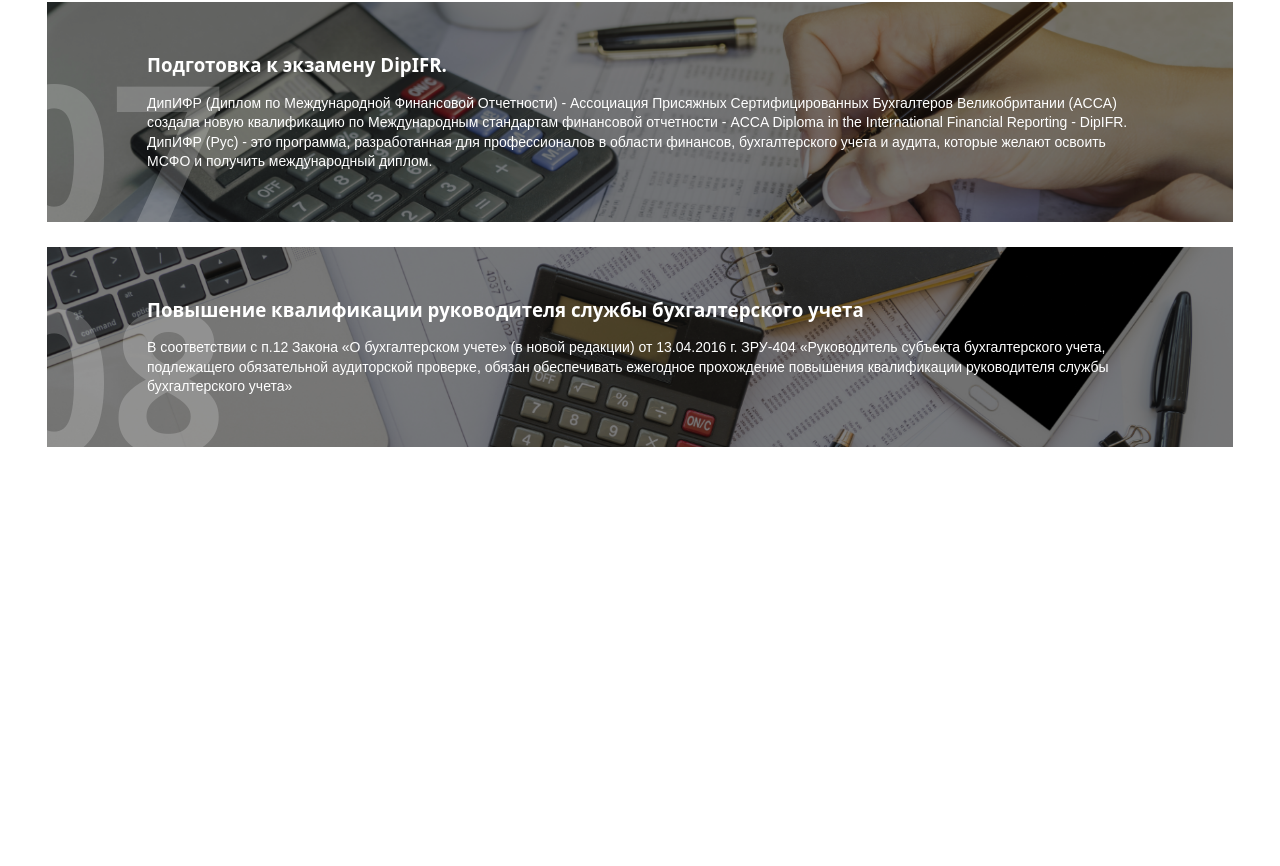
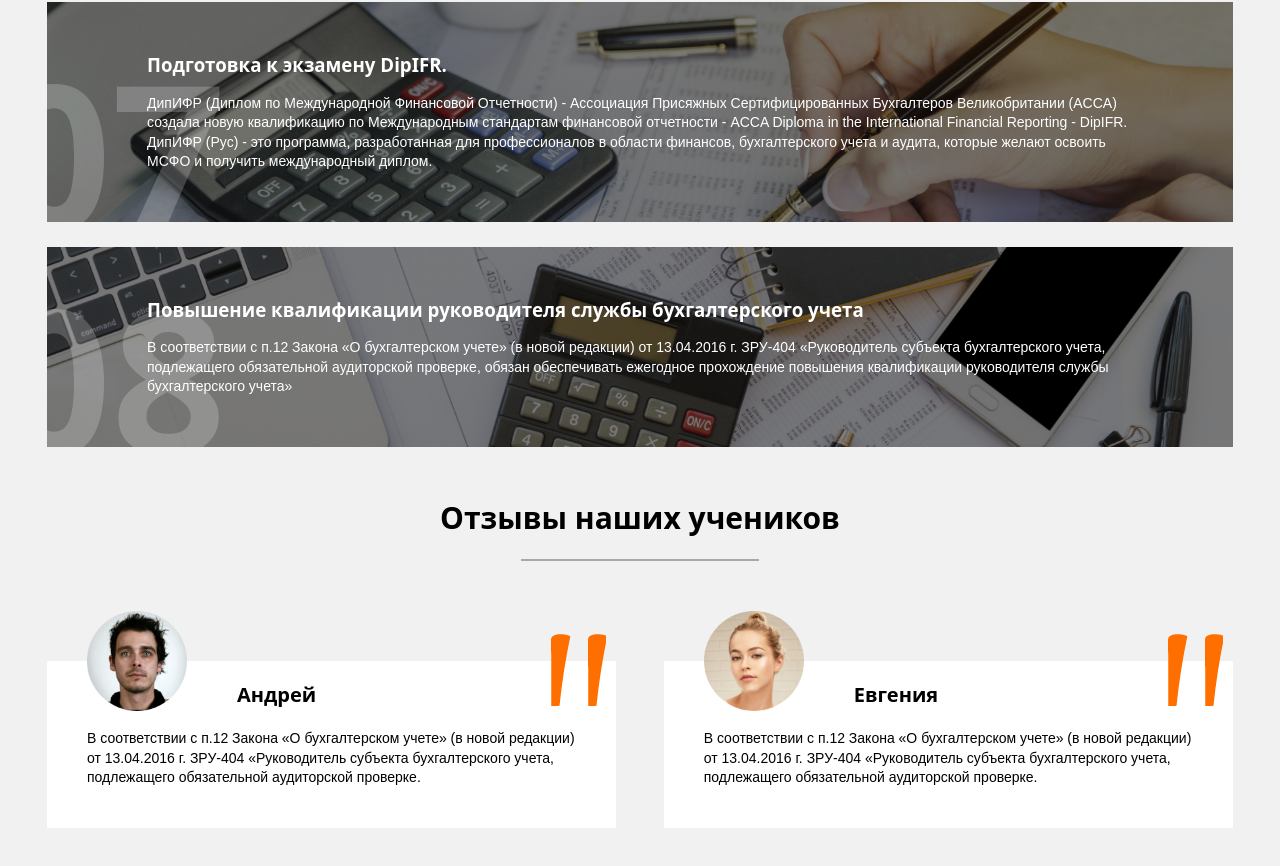
Before and after one commit to vecume/educational, a plain HTML site: page index.html in a window 1280 px wide. Shown: the part 5137-6003 px from the top of the page. Before the commit the page ends 5634 px from the top, so only its background shows below. Drawn offline with Linux system fonts and the light colour scheme; a web font is replaced by a local one.

Commit message:
Complete feedback section

```diff
--- a/index.html
+++ b/index.html
@@ -348,5 +348,29 @@
     </div>
   </section>
 
+  <section class="feedbacks">
+    <div class="container">
+      <div class="section__title basic-flex">
+        <h2>Отзывы наших учеников</h2>
+      </div>
+      <div class="feedbacks__slider basic-flex">
+        <div class="feedbacks__item">
+          <span></span>
+          <img src="img/andrey.png" alt="Andrey">
+          <h5>Андрей</h5>
+          <p>В соответствии с п.12 Закона «О бухгалтерском учете» (в новой редакции) от 13.04.2016 г. ЗРУ-404 «Руководитель субъекта бухгалтерского учета, подлежащего обязательной аудиторской проверке.
+          </p>
+        </div>
+        <div class="feedbacks__item">
+          <span></span>
+          <img src="img/evgeniya.png" alt="Evgeniya">
+          <h5>Евгения</h5>
+          <p>В соответствии с п.12 Закона «О бухгалтерском учете» (в новой редакции) от 13.04.2016 г. ЗРУ-404 «Руководитель субъекта бухгалтерского учета, подлежащего обязательной аудиторской проверке.
+          </p>
+        </div>
+      </div>
+    </div>
+  </section>
+
 </body>
 </html>
--- a/scss/_base.scss
+++ b/scss/_base.scss
@@ -7,6 +7,7 @@ body {
   padding: 0;
   font-family: "SegoeUI", "Arial", sans-serif;
   line-height: 1.4;
+  background: #F1F1F1;
 }
 
 ul {
--- /dev/null
+++ b/scss/blocks/_feedbacks.scss
@@ -0,0 +1,47 @@
+.feedbacks {
+  margin-bottom: 50px;
+}
+
+.feedbacks__slider {
+  margin-top: 100px;
+}
+
+.feedbacks__item {
+  position: relative;
+  width: 48%;
+  padding: 40px;
+  background: #fff;
+
+  h5 {
+    font-size: 20px;
+    margin-top: -20px;
+    margin-bottom: 10px;
+    margin-left: 150px;
+  }
+
+  p {
+    margin-top: 20px;
+    font-family: "Segoe UI Semilight", "Arial", sans-serif;
+    font-size: 14px;
+  }
+
+  img {
+    top: -50px;
+    position: absolute;
+    width: 100px;
+    height: 100px;
+  }
+
+  span {
+    display: block;
+    width: 55px;
+    height: 72px;
+    position: absolute;
+    background-image: url("../img/quote.png");
+    background-repeat: no-repeat;
+    background-position: center center;
+    background-size: contain;
+    right: 10px;
+    top: -27px;
+  };
+}
--- a/scss/blocks/_header.scss
+++ b/scss/blocks/_header.scss
@@ -1,3 +1,7 @@
+.main-header {
+  background: #fff;
+}
+
 .header__top {
   padding: 25px 0;
 }
--- a/scss/main.scss
+++ b/scss/main.scss
@@ -9,3 +9,4 @@
 @import "./blocks/reasons-section";
 @import "./blocks/about";
 @import "./blocks/why-section";
+@import "./blocks/feedbacks";
```
Also changed, not shown: css/main.css, img/quote.png (added), 1 other file.
